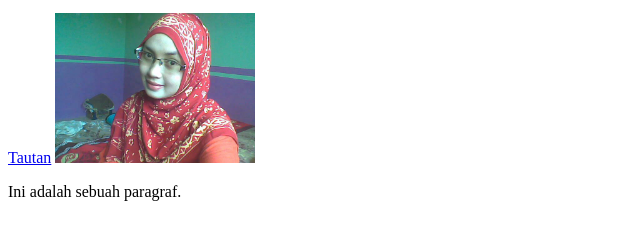
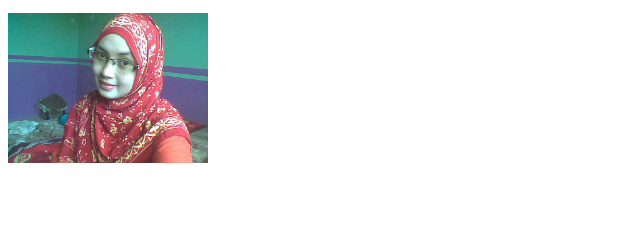
Before and after one commit to Revou-Coding-Camp/codingcamp-30-jun-25-yusronzainuddin, a plain HTML site: page index.html in a window 1280 px wide. Shown: the part 101-340 px from the top of the page, without its empty margins (0-640 px from the left). Drawn offline with Linux system fonts and the light colour scheme.

Commit message:
Update index.html

```diff
--- a/index.html
+++ b/index.html
@@ -9,8 +9,8 @@
   <!-- Konten halaman web akan ditempatkan di sini -->
   <h1>Judul Utama lagi koding</h1>
   <p>Ini adalah sebuah paragraf.</p>
-  <a href="https://www.example.com">Tautan</a>
+
   <img src="dulu.jpg" width="200" height="150" alt="dulu" />
-  <p>Ini adalah sebuah paragraf.</p>
+
 </body>
 </html>
```
